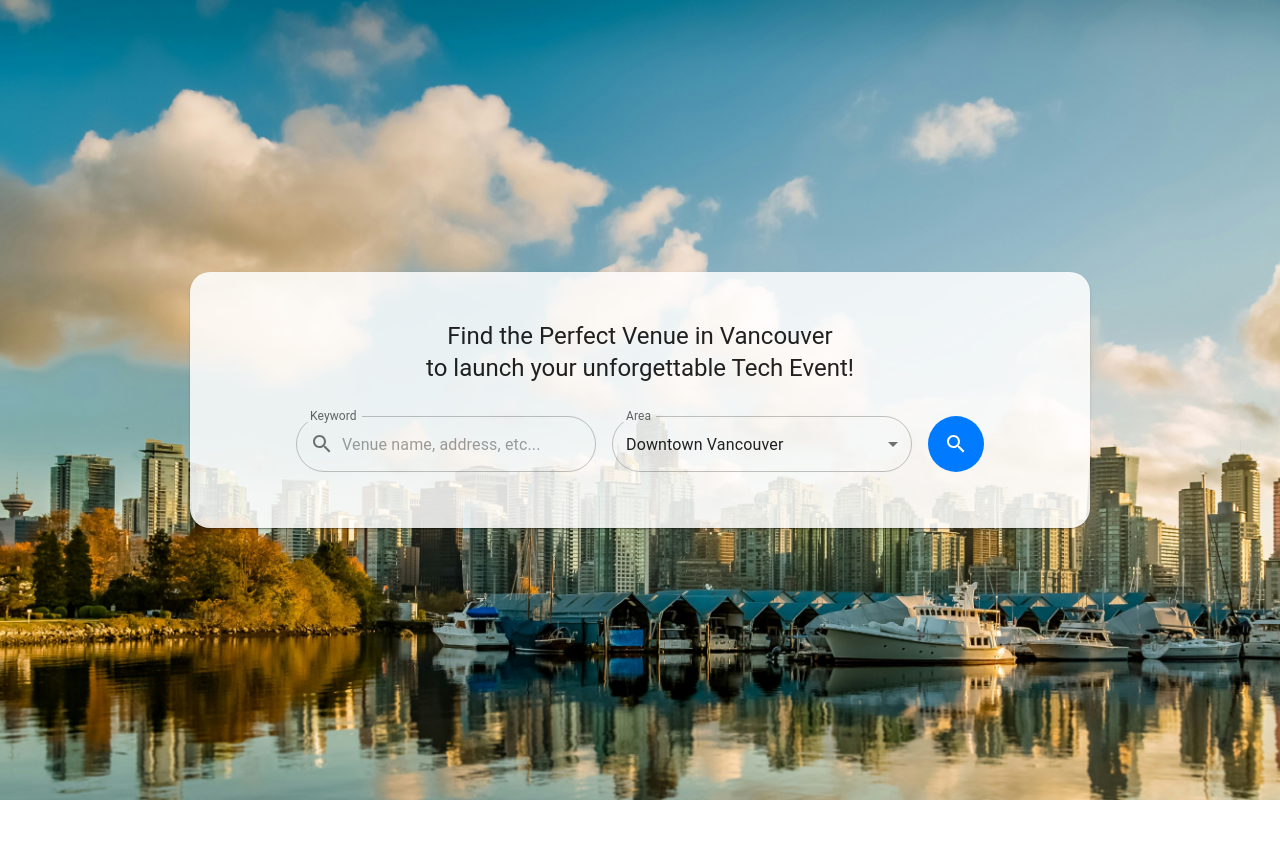
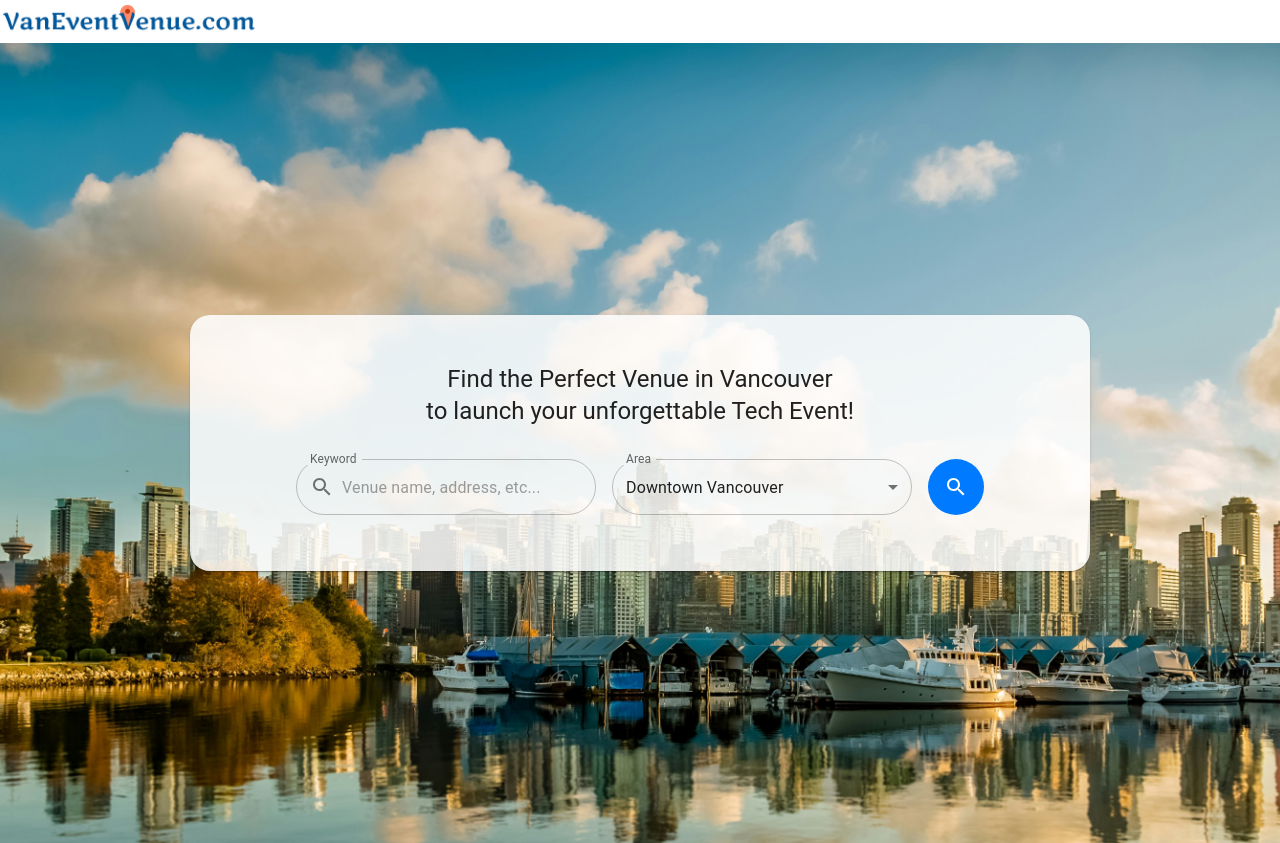
Before and after one commit to d4rkx666/vtw-hackathon, a Next.js app: page / in a window 1280 px wide. Before the commit the page ends 800 px from the top, so only its background shows below. Built offline with nearby package versions, Linux system fonts and the light colour scheme.

Commit message:
uploading logo

```diff
--- a/src/pages/index.tsx
+++ b/src/pages/index.tsx
@@ -1,11 +1,24 @@
 import Bg from "../images/bg.jpg"
+import Logo from "../images/logo.png"
 import { FormControl, InputLabel, Typography, CardContent, Box, Grid2, Card, TextField, Select, MenuItem, IconButton, InputAdornment } from "@mui/material";
 import SearchIcon from '@mui/icons-material/Search';
 import Link from 'next/link';
+import Image from "next/image";
 
 export default function Home() {
 
   return (
+    <div style={{backgroundColor: "white"}}>
+      <Image
+          src={Logo}
+          alt="Logo"
+          style={{
+            position: 'relative',
+            top: 0,
+            left: 0,
+            padding: 3, // Adjust padding as needed
+          }}
+        />
     <Grid2
       container
       justifyContent="center"
@@ -18,6 +31,7 @@ export default function Home() {
         backgroundRepeat: "no-repeat", // Prevent image repeat
       }}
     >
+
       <Box sx={{ width: 900 }}>
         <Card sx={{ p: 4, borderRadius: 5, backgroundColor: "rgba(255, 255, 255, 0.85)" }}> {/* Semi-transparent card */}
           <CardContent>
@@ -92,5 +106,6 @@ export default function Home() {
         </Card>
       </Box>
     </Grid2>
+    </div>
   );
 }
```
Also changed, not shown: src/images/logo.png (added).
